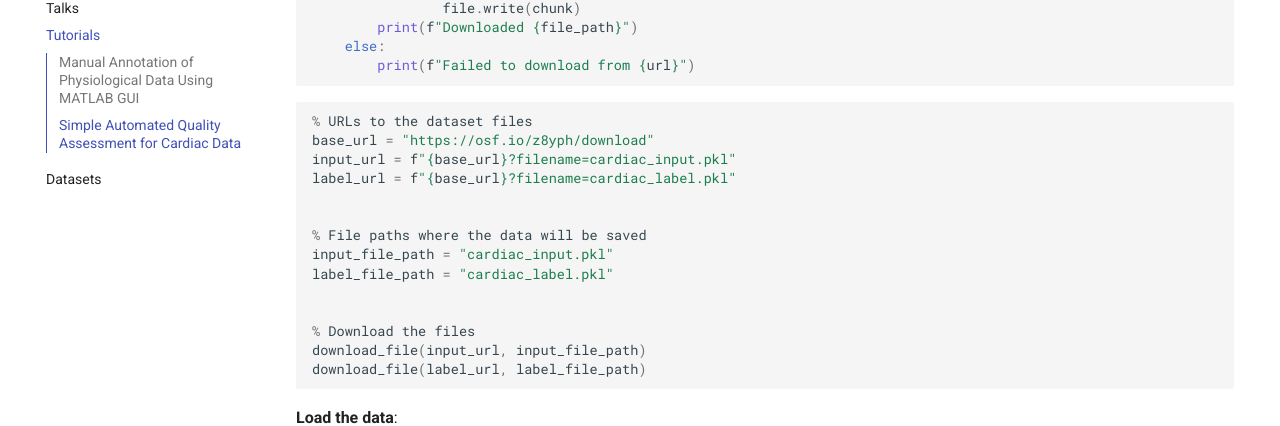
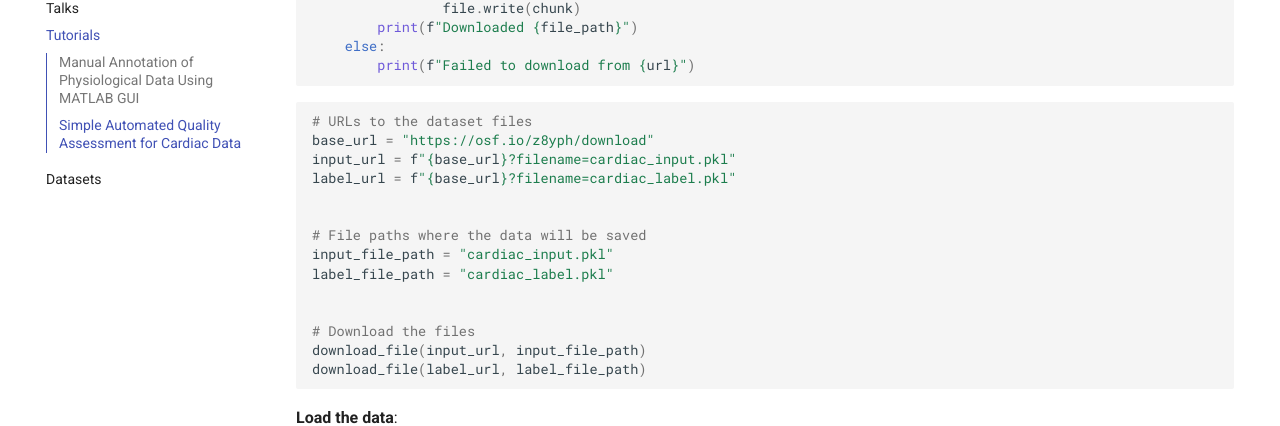
Before and after one commit to neurdylab/physai, an MkDocs documentation site: the page built from docs/resources/tutorials.md, in a window 1280 px wide and 900 px high, scrolled down 3761 px. Shown: the part 148-574 px from the top of the window. Built offline with MkDocs 1.6.1 and Material for MkDocs 9.7.7, drawn with Linux system fonts in a browser that asks for light colours; comment, search, counter and statistics services are not loaded.

````diff
--- a/docs/resources/tutorials.md
+++ b/docs/resources/tutorials.md
@@ -148,18 +148,18 @@ def download_file(url, file_path):
 ```
 
 ``` python
-% URLs to the dataset files
+# URLs to the dataset files
 base_url = "https://osf.io/z8yph/download"
 input_url = f"{base_url}?filename=cardiac_input.pkl"
 label_url = f"{base_url}?filename=cardiac_label.pkl"
 
 
-% File paths where the data will be saved
+# File paths where the data will be saved
 input_file_path = "cardiac_input.pkl"
 label_file_path = "cardiac_label.pkl"
 
 
-% Download the files
+# Download the files
 download_file(input_url, input_file_path)
 download_file(label_url, label_file_path)
 ```
````
